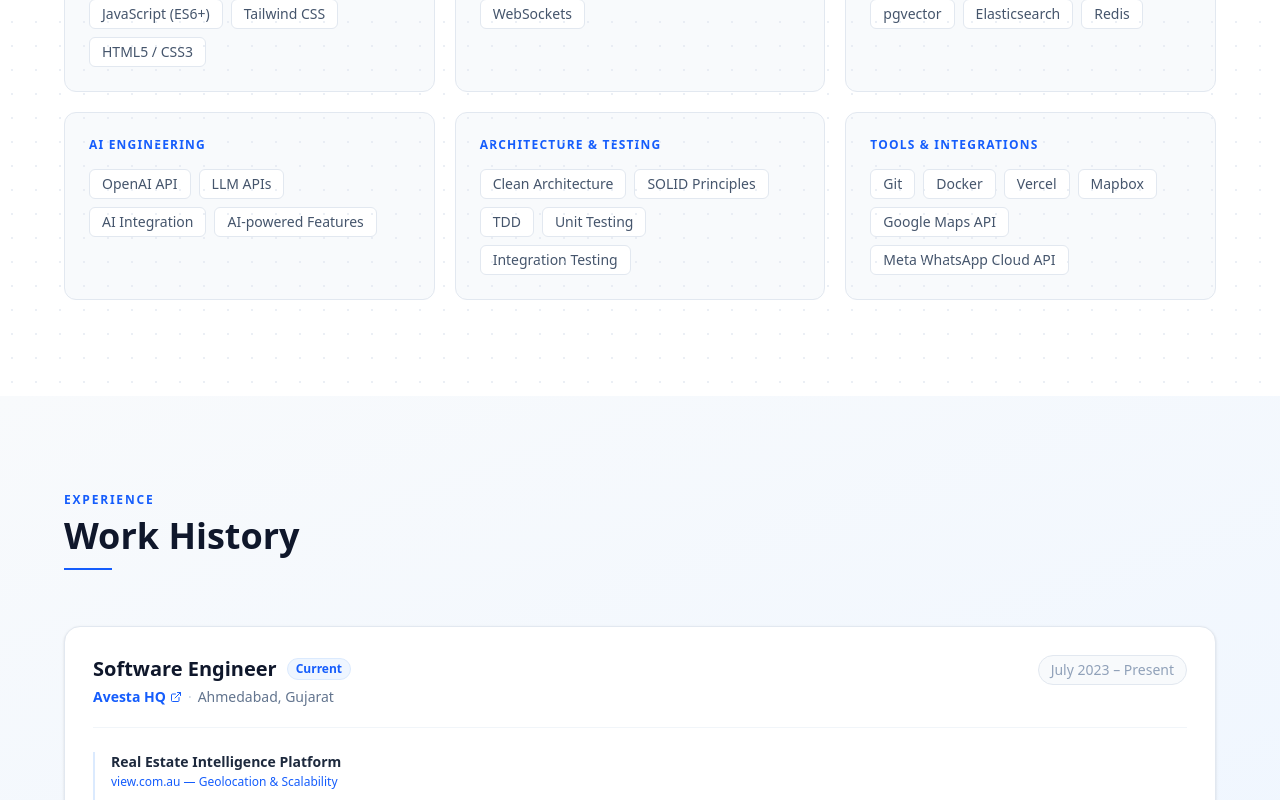
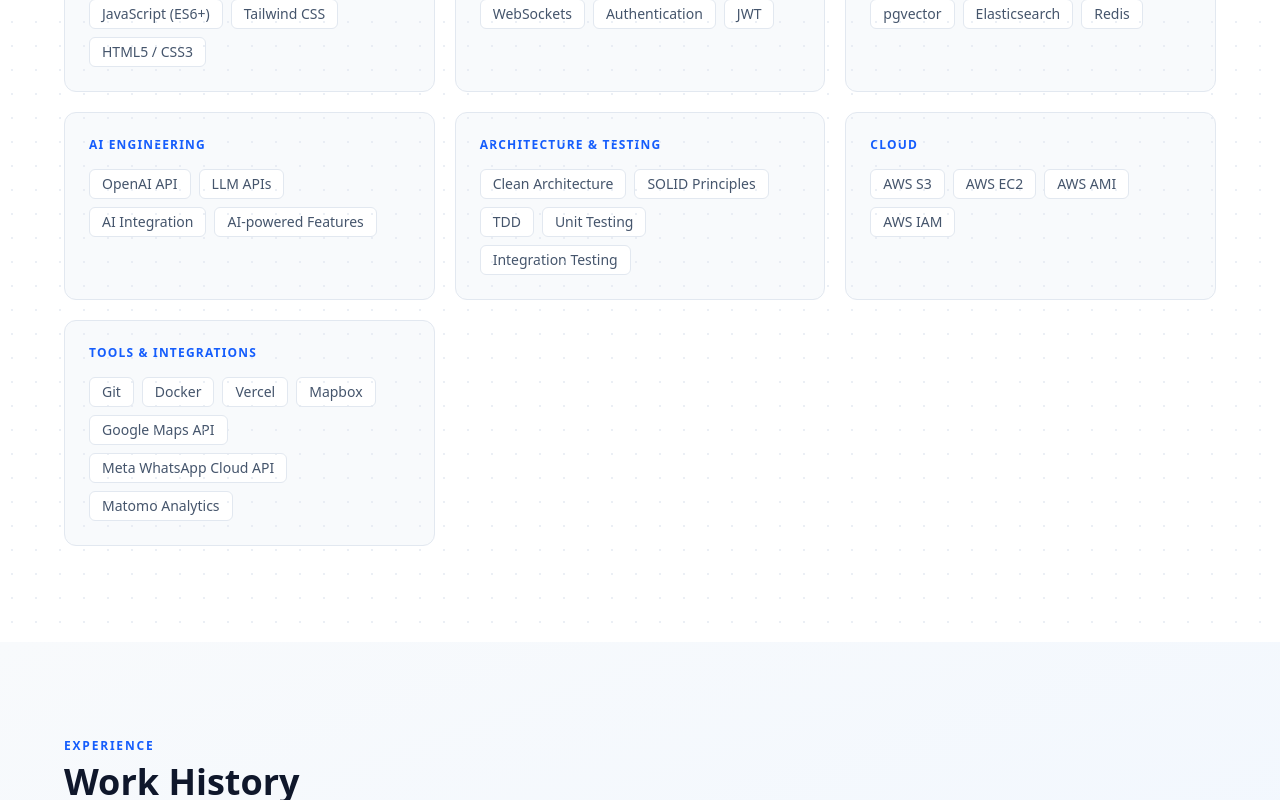
Before and after one commit to Akshat0904/portfolio, a Next.js app: page / in a window 1280 px wide. Shown: the part 1760-2560 px from the top of the page. Built offline with nearby package versions, Linux system fonts and the light colour scheme.

Commit message:
feat: update Experience and Skills components with enhanced project details and new skills; modify resume for analytics integration

```diff
--- a/components/Experience.tsx
+++ b/components/Experience.tsx
@@ -15,11 +15,12 @@
     projects: [
       {
         name: "Real Estate Intelligence Platform",
-        subtitle: "view.com.au — Geolocation & Scalability",
+        subtitle: "view.com.au — Geolocation, Scalability & Analytics",
         bullets: [
           "Architected a high-performance property listing engine integrating Mapbox & Google Maps, visualizing thousands of real-time property listings with sub-second response.",
           "Engineered scalable Node.js/Express.js APIs with Elasticsearch and Redis caching to handle high-traffic concurrency across a large-scale PostgreSQL database.",
           "Deployed embeddable property widgets across 50+ partner sites, driving a 20% increase in referral traffic.",
+          "Integrated Matomo Analytics for privacy-compliant user behaviour tracking, enabling data-driven insights on property search patterns, page engagement, and referral sources.",
         ],
       },
       {
--- a/components/Skills.tsx
+++ b/components/Skills.tsx
@@ -10,7 +10,7 @@
   },
   {
     category: "Backend",
-    skills: ["Node.js", "Express.js", "REST APIs", "WebSockets"],
+    skills: ["Node.js", "Express.js", "REST APIs", "WebSockets", "Authentication", "JWT"],
   },
   {
     category: "Databases",
@@ -25,8 +25,12 @@
     skills: ["Clean Architecture", "SOLID Principles", "TDD", "Unit Testing", "Integration Testing"],
   },
   {
+    category: "Cloud",
+    skills: ["AWS S3", "AWS EC2", "AWS AMI", "AWS IAM"],
+  },
+  {
     category: "Tools & Integrations",
-    skills: ["Git", "Docker", "Vercel", "Mapbox", "Google Maps API", "Meta WhatsApp Cloud API"],
+    skills: ["Git", "Docker", "Vercel", "Mapbox", "Google Maps API", "Meta WhatsApp Cloud API", "Matomo Analytics"],
   },
 ];
 
--- a/public/resume.html
+++ b/public/resume.html
@@ -321,7 +321,7 @@
             Real Estate Intelligence Platform
             <span style="font-weight: 400; font-size: 7.5pt; color: #777">
               &nbsp;|&nbsp; React · Node.js · Express.js · PostgreSQL · Mapbox ·
-              Google Maps API · NearMap · Elasticsearch · Redis</span
+              Google Maps API · NearMap · Elasticsearch · Redis · Matomo</span
             >
           </p>
           <ul>
@@ -345,6 +345,12 @@
               Built a Broker/Agency management portal enabling real estate
               agencies to publish and manage property inventories, streamlining
               the national sales pipeline.
+            </li>
+            <li>
+              Integrated Matomo Analytics for privacy-compliant user behaviour
+              tracking, enabling data-driven insights on property search
+              patterns, page engagement, and referral sources across the
+              platform.
             </li>
           </ul>
         </div>
@@ -434,7 +440,7 @@
         </p>
         <p>
           <strong>Backend: &nbsp;</strong>Node.js, Express.js, REST APIs,
-          WebSockets
+          WebSockets, Authentication, JWT
         </p>
         <p>
           <strong>Databases: &nbsp;</strong>PostgreSQL, MongoDB, SQL, pgvector
@@ -448,12 +454,15 @@
           SOLID Principles, TDD, Unit Testing, Integration Testing
         </p>
         <p>
+          <strong>Cloud: &nbsp;</strong>AWS S3, AWS EC2, AWS AMI, AWS IAM
+        </p>
+        <p>
           <strong>Tools &amp; Platforms: &nbsp;</strong>Git, Docker, Vercel,
           Figma, Postman
         </p>
         <p>
           <strong>Integrations: &nbsp;</strong>Mapbox, Google Maps API, Meta
-          WhatsApp Cloud API
+          WhatsApp Cloud API, Matomo Analytics
         </p>
       </div>
     </div>
```
